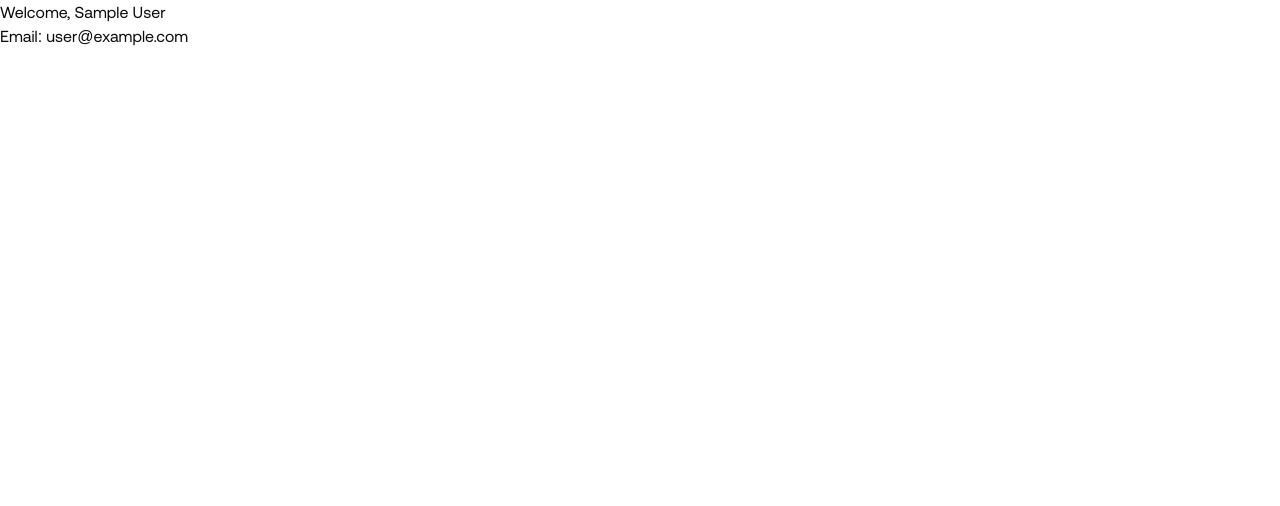
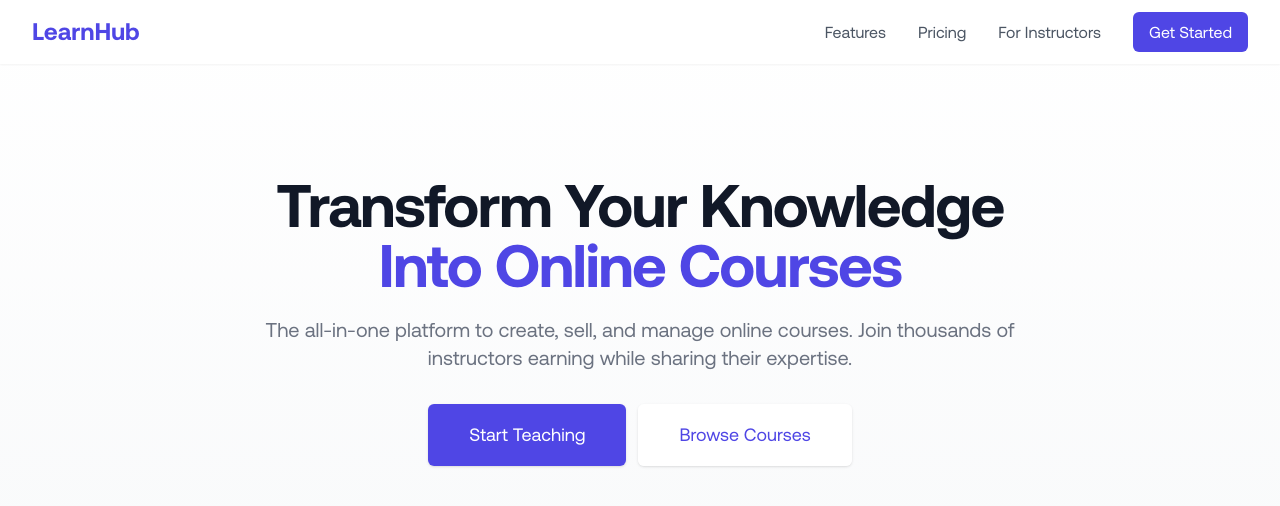
Before and after one commit to JohnnnGreat/Coursite, a Next.js app: page / in a window 1280 px wide. Shown: the top 506 px of the page. Built offline with nearby package versions, Linux system fonts and the light colour scheme; no server answers; sample sign-in values are in the browser's storage.

Commit message:
Add course page, update course schema, and implement middleware for authentication

```diff
--- /dev/null
+++ b/src/app/(dashboard)/dashboard/courses/[courseId]/page.tsx
@@ -0,0 +1,10 @@
+import { headers } from "next/headers";
+
+const CoursePage = async () => {
+   const headersList = headers();
+   const domain = headersList.get("host");
+   const fullUrl = headersList.get("referer");
+   return <div>Single course page</div>;
+};
+
+export default CoursePage;
--- a/src/app/layout.tsx
+++ b/src/app/layout.tsx
@@ -10,7 +10,41 @@ export default function RootLayout({ children }: { children: React.ReactNode })
    return (
       <GlobalErrorHandler>
          <html lang="en">
-            <body>{children}</body>
+            <body>
+               <nav className="bg-white shadow-sm fixed w-full z-50">
+                  <div className="max-w-7xl mx-auto px-4 sm:px-6 lg:px-8">
+                     <div className="flex justify-between h-16">
+                        <div className="flex items-center">
+                           <span className="text-2xl font-bold text-indigo-600">LearnHub</span>
+                        </div>
+                        <div className="hidden md:flex items-center space-x-8">
+                           <a
+                              href="#"
+                              className="text-gray-600 hover:text-gray-900"
+                           >
+                              Features
+                           </a>
+                           <a
+                              href="#"
+                              className="text-gray-600 hover:text-gray-900"
+                           >
+                              Pricing
+                           </a>
+                           <a
+                              href="#"
+                              className="text-gray-600 hover:text-gray-900"
+                           >
+                              For Instructors
+                           </a>
+                           <button className="bg-indigo-600 text-white px-4 py-2 rounded-md hover:bg-indigo-700">
+                              Get Started
+                           </button>
+                        </div>
+                     </div>
+                  </div>
+               </nav>
+               <div>{children}</div>
+            </body>
          </html>
       </GlobalErrorHandler>
    );
--- a/src/app/page.tsx
+++ b/src/app/page.tsx
@@ -10,10 +10,40 @@ async function ProfilePage() {
    }
 
    return (
-      <div>
-         <h1>Welcome, {session.user.name}</h1>
-         <p>Email: {session.user.email}</p>
-      </div>
+      <>
+         <div className="pt-24 bg-gradient-to-b from-white to-gray-50">
+            <div className="max-w-7xl mx-auto px-4 sm:px-6 lg:px-8 py-20">
+               <div className="text-center">
+                  <h1 className="text-4xl tracking-tight font-extrabold text-gray-900 sm:text-5xl md:text-6xl">
+                     <span className="block">Transform Your Knowledge</span>
+                     <span className="block text-indigo-600">Into Online Courses</span>
+                  </h1>
+                  <p className="mt-3 max-w-md mx-auto text-base text-gray-500 sm:text-lg md:mt-5 md:text-xl md:max-w-3xl">
+                     The all-in-one platform to create, sell, and manage online courses. Join
+                     thousands of instructors earning while sharing their expertise.
+                  </p>
+                  <div className="mt-5 max-w-md mx-auto sm:flex sm:justify-center md:mt-8">
+                     <div className="rounded-md shadow">
+                        <a
+                           href="#"
+                           className="w-full flex items-center justify-center px-8 py-3 border border-transparent text-base font-medium rounded-md text-white bg-indigo-600 hover:bg-indigo-700 md:py-4 md:text-lg md:px-10"
+                        >
+                           Start Teaching
+                        </a>
+                     </div>
+                     <div className="mt-3 rounded-md shadow sm:mt-0 sm:ml-3">
+                        <a
+                           href="#"
+                           className="w-full flex items-center justify-center px-8 py-3 border border-transparent text-base font-medium rounded-md text-indigo-600 bg-white hover:bg-gray-50 md:py-4 md:text-lg md:px-10"
+                        >
+                           Browse Courses
+                        </a>
+                     </div>
+                  </div>
+               </div>
+            </div>
+         </div>
+      </>
    );
 }
 
--- a/src/components/Dashboard/Pages/Courses/AltButtons.tsx
+++ b/src/components/Dashboard/Pages/Courses/AltButtons.tsx
@@ -3,6 +3,8 @@ import { Button } from "@/components/ui/button";
 import { deleteCourse } from "@/serverActions/course";
 import { Edit, Trash } from "lucide-react";
 
+
+// Actions Buttons
 const AltButtons = ({ courseInformation }: any) => {
    return (
       <div className="flex gap-3 mt-4">
--- a/src/components/Dashboard/Pages/Courses/CourseSearch.tsx
+++ b/src/components/Dashboard/Pages/Courses/CourseSearch.tsx
@@ -12,22 +12,12 @@ import { Popover, PopoverContent, PopoverTrigger } from "@/components/ui/popover
 import { Badge } from "@/components/ui/badge";
 import { cn } from "@/lib/utils";
 import debounce from "lodash/debounce";
+import { CourseInfo } from "@/actions/courseActions";
 
-interface Course {
-   id?: string;
-   title?: string;
-   description?: string;
-   category?: string;
-   draft?: boolean;
-   published?: boolean;
-   level?: string;
-   updatedAt?: Date;
-   authorId?: string;
-}
 
 interface CourseSearchProps {
-   courses: Course[];
-   onCourseSelect?: (course: Course) => void;
+   courses: CourseInfo[];
+   onCourseSelect?: (course: CourseInfo) => void;
    className?: string;
 }
 
@@ -36,14 +26,14 @@ const MAX_RECENT_SEARCHES = 5;
 const CourseSearch: React.FC<CourseSearchProps> = ({ courses, onCourseSelect, className }) => {
    const [open, setOpen] = useState<boolean>(false);
    const [searchQuery, setSearchQuery] = useState<string>("");
-   const [filteredCourses, setFilteredCourses] = useState<Course[]>([]);
+   const [filteredCourses, setFilteredCourses] = useState<CourseInfo[]>([]);
    const [isLoading, setIsLoading] = useState<boolean>(false);
    const [recentSearches, setRecentSearches] = useState<string[]>(() => {
       const saved = localStorage.getItem("recentSearches");
       return saved ? JSON.parse(saved) : [];
    });
 
-   // Highlight matching text in search results
+
    const highlightText = (text: string, query: string) => {
       if (!query) return text;
       const parts = text.split(new RegExp(`(${query})`, "gi"));
--- a/src/components/Dashboard/Pages/StudentsCourses/MainCourseCard.tsx
+++ b/src/components/Dashboard/Pages/StudentsCourses/MainCourseCard.tsx
@@ -11,6 +11,7 @@ import {
 import { Tooltip, TooltipContent, TooltipProvider, TooltipTrigger } from "@/components/ui/tooltip";
 import { enrollCourse } from "@/serverActions/course";
 import userState from "@/actions/userActions";
+import Link from "next/link";
 
 // Types
 interface CourseCardProps {
@@ -271,9 +272,9 @@ const CourseCard: React.FC<CourseCardProps> = ({
             <div className="flex items-center justify-between pt-4 border-t">
                <span className="text-xl font-bold">${price?.toLocaleString()}</span>
                {isEnrolled ? (
-                  <button className="bg-blue-100 text-blue-700 px-6 py-2 rounded-lg font-medium hover:bg-blue-200 transition-colors">
+                  <Link href={`${_id}`} className="bg-blue-100 text-blue-700 px-6 py-2 rounded-lg font-medium hover:bg-blue-200 transition-colors">
                      Continue Learning
-                  </button>
+                  </Link>
                ) : (
                   <button
                      onClick={handleEnroll}
--- a/src/components/Dashboard/Pages/StudentsCourses/SearchCourses.tsx
+++ b/src/components/Dashboard/Pages/StudentsCourses/SearchCourses.tsx
@@ -100,17 +100,18 @@ export default function SearchCourses() {
                      </DialogContent>
                   </Dialog>
                </div>
-               <div className="p-[1rem] border rounded-[10px] mt-[.5rem]">
+               {/* <div className="p-[1rem] border rounded-[10px] mt-[.5rem]">
                   <h1>Search Results</h1>
                   <div>
                      {filterResults.map((item) => (
                         <div>
                            <h1 className="font-bold">{item?.title}</h1>
-                           <p>{item.description}</p>
+                           <p className="text-[.7rem] text-gray-500">{item.description}</p>
+                           <p>{item?.enrollments?.length} enrollmens</p>
                         </div>
                      ))}
                   </div>
-               </div>
+               </div> */}
             </div>
 
             {/* Filter Buttons Row */}
--- a/src/schema/Course.ts
+++ b/src/schema/Course.ts
@@ -18,10 +18,10 @@ export interface ICourse extends Document {
    courseCertification?: boolean;
    seoTitle?: string;
    metaDescription?: string;
-   authorId?: mongoose.Types.ObjectId;
-   sections?: mongoose.Types.ObjectId[];
+   authorId?: mongoose.Types.ObjectId | string;
+   sections?: mongoose.Types.ObjectId[] | any[];
    lessons?: mongoose.Types.ObjectId[];
-   enrollments?: mongoose.Types.ObjectId[];
+   enrollments?: mongoose.Types.ObjectId[] | any[];
    createdAt?: Date;
    updatedAt?: Date;
 }
```
Also changed, not shown: src/middleware.ts (renamed from middleware.ts, +2 -7 lines), src/serverActions/course.ts (+7 -2 lines).
